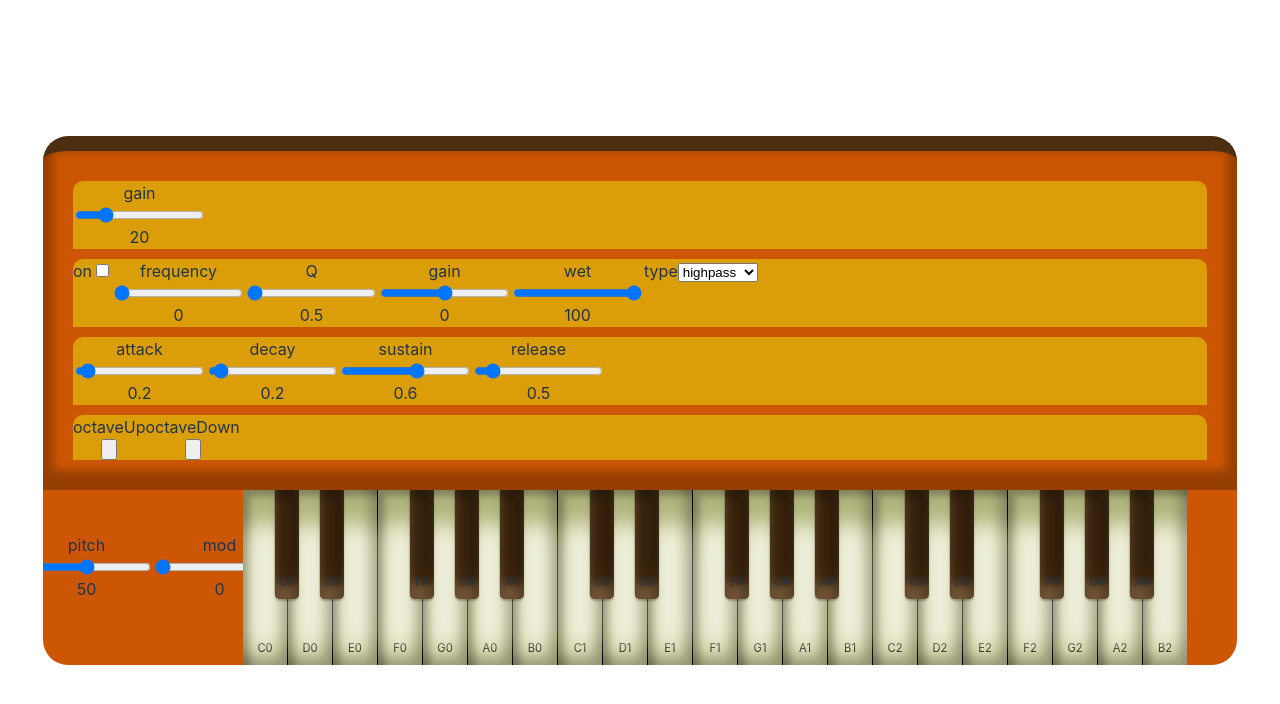
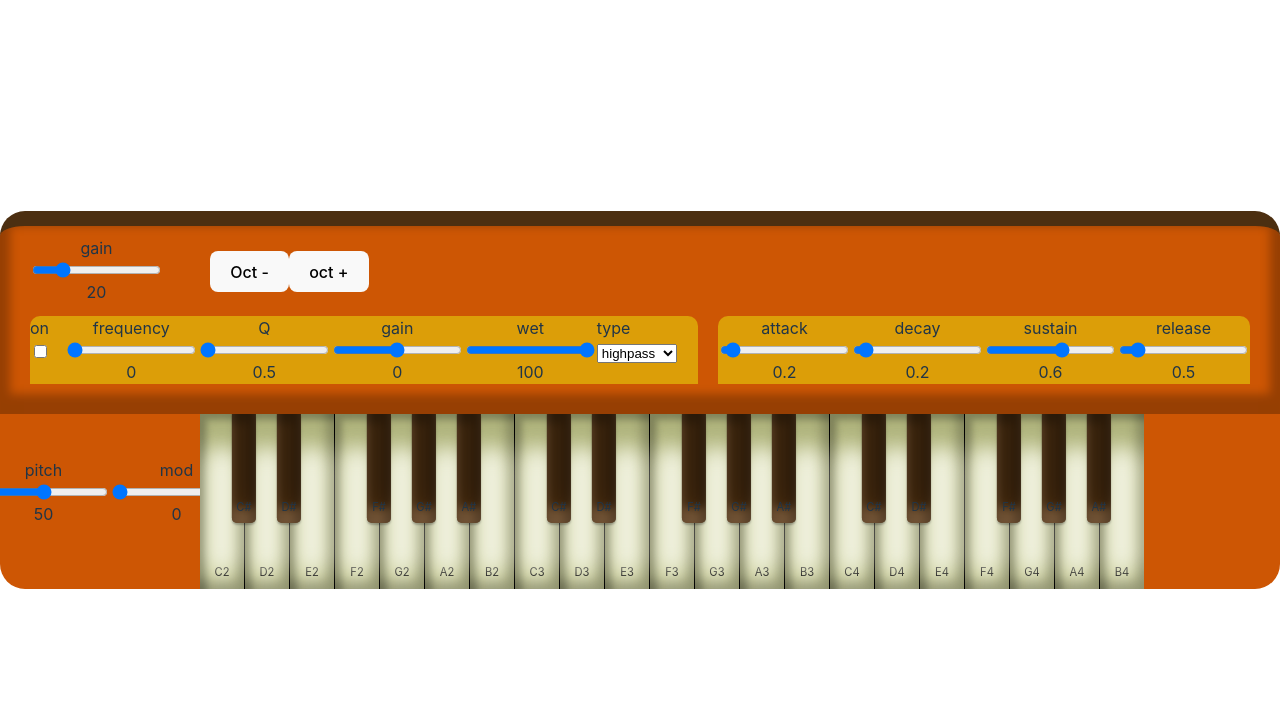
Before and after one commit to John-D-McGurk/React_Synth, a React (Vite) app: page / in a window 1280 px wide. Shown: the top 704 px of the page. Built offline with nearby package versions, Linux system fonts and the light colour scheme.

Commit message:
octave buttons working kinda

```diff
--- a/components/Button.jsx
+++ b/components/Button.jsx
@@ -1,10 +1,19 @@
 import React from "react";
 
 export default function Button(props) {
+  const eventPacket = {
+    target: { name: props.label, dataset: { panel: props.panel } },
+  };
   return (
     <div className="button">
-      <span className="buton--label">{props.label}</span>
-      <input type="button" value={props.setting} className={props.label} />
+      <button
+        data-panel={props.panel}
+        name={props.name}
+        className={props.label}
+        onClick={(e) => props.handleChange(eventPacket)}
+      >
+        {props.label}
+      </button>
     </div>
   );
 }
--- a/components/Instrument.jsx
+++ b/components/Instrument.jsx
@@ -58,13 +58,21 @@ export default function Instrument(props) {
   }
 
   function handleChange(e) {
-    console.log("handleChange");
     let targetValue = e.target.value;
     const targetName = e.target.name,
       targetPanel = e.target.dataset.panel;
+    console.log(targetValue);
 
     if (!isNaN(targetValue)) {
       targetValue = Number(targetValue);
+    }
+    // TODO: make this mess more elegant
+    // && if changed while holding key release doesn't always work
+    if (targetName === "oct +") {
+      console.log(state);
+      targetValue = state.middleOctave += 1;
+    } else if (targetName === "Oct -") {
+      targetValue = state.middleOctave -= 1;
     }
 
     setState((prevState) => {
@@ -84,7 +92,6 @@ export default function Instrument(props) {
   audioSetup(state);
 
   Object.entries(PanelsObject).forEach(([key, value]) => {
-    console.log(key);
     panels.push(
       <Panel
         handleChange={handleChange}
@@ -98,7 +105,6 @@ export default function Instrument(props) {
     <div id="instrument">
       <div id="panels--container">{panels}</div>
       <Keyboard
-        octaves={props.contents.inputs.octaves}
         notePressed={notePressed}
         noteReleased={noteReleased}
         state={state}
--- a/components/Keyboard.jsx
+++ b/components/Keyboard.jsx
@@ -1,10 +1,10 @@
-import React, { useEffect, useRef } from "react";
+import React, { startTransition, useEffect, useRef } from "react";
 
 export default function Keyboard(props) {
   // note index = octave * 12 + note index
   let keyboard = [];
   const notes = ["C", "D", "E", "F", "G", "A", "B"],
-    startOctave = props.octaves[0],
+    startOctave = props.state.middleOctave,
     noteIndex = {
       C: 0,
       "C#": 1,
@@ -52,8 +52,6 @@ export default function Keyboard(props) {
       if (e.key.toLowerCase() in keyMap) {
         const pressedKey = getKeyDOM(e);
         if (!pressedKey.dataset.pressed) {
-          console.log(props.state);
-
           props.notePressed(pressedKey, state, false);
 
           e.target.addEventListener("keyup", handleKeyUp);
@@ -78,7 +76,12 @@ export default function Keyboard(props) {
     };
   }, [state]);
 
-  const octaveList = [0, 1, 2, 3, 4, 5, 6, 7];
+  const octaveList = [0, 1, 2, 3, 4, 5, 6, 7],
+    keyWidth = 45 * 7,
+    transformAmount = -1 * keyWidth * (startOctave - 1),
+    keyTransform = {
+      transform: `translateX(${transformAmount}px)`,
+    };
 
   octaveList.forEach((octave) => {
     keyboard = keyboard.concat(
@@ -120,7 +123,9 @@ export default function Keyboard(props) {
   });
   return (
     <div id="keyboard--container">
-      <div id="keyboard--keys">{keyboard}</div>
+      <div id="keyboard--keys" style={keyTransform}>
+        {keyboard}
+      </div>
     </div>
   );
 }
--- a/components/Panel.jsx
+++ b/components/Panel.jsx
@@ -32,12 +32,11 @@ export default function Panel(props) {
     };
   } else if (props.name === "octave" && props.contents) {
     InputsObject = {
-      octaveUp: { type: "Button" },
-      octaveDown: { type: "Button" },
+      "Oct -": { type: "Button" },
+      "oct +": { type: "Button" },
     };
   } else {
     InputsObject = props.contents.inputs;
-    console.log(InputsObject);
     // for const [key, value] of Object.entries(InputsObject)
   }
 
--- a/style.css
+++ b/style.css
@@ -26,8 +26,9 @@
 
 #panels--container {
   box-shadow: inset 0px -10px 10px 10px #00000044;
-  padding: 20px;
+  padding: 80px 20px 20px 20px;
   box-sizing: border-box;
+  display: flex;
 }
 
 .panel {
@@ -37,9 +38,23 @@
   border-radius: 10px 10px 0 0;
 }
 
+#panel--controls,
+#panel--pitchMod,
+#panel--octave {
+  background: none;
+  position: absolute;
+}
+
+#panel--controls {
+  top: 0;
+}
+
+#panel--octave {
+  top: 15px;
+  left: 200px;
+}
+
 #panel--pitchMod {
-  position: absolute;
-  background: none;
   bottom: 0;
   left: 0;
   height: var(--keyboard-height);
--- a/synthesizers/basic/basic.json
+++ b/synthesizers/basic/basic.json
@@ -32,7 +32,6 @@
   },
 
   "inputs": {
-    "keyboard": true,
-    "octaves": [3, 4]
+    "keyboard": true
   }
 }
--- a/synthesizers/basic/presets/default.json
+++ b/synthesizers/basic/presets/default.json
@@ -17,5 +17,6 @@
       "wet": 100,
       "type": "highpass"
     }
-  }
+  },
+  "middleOctave": 3
 }
```
Also changed, not shown: TODO.txt (added).
